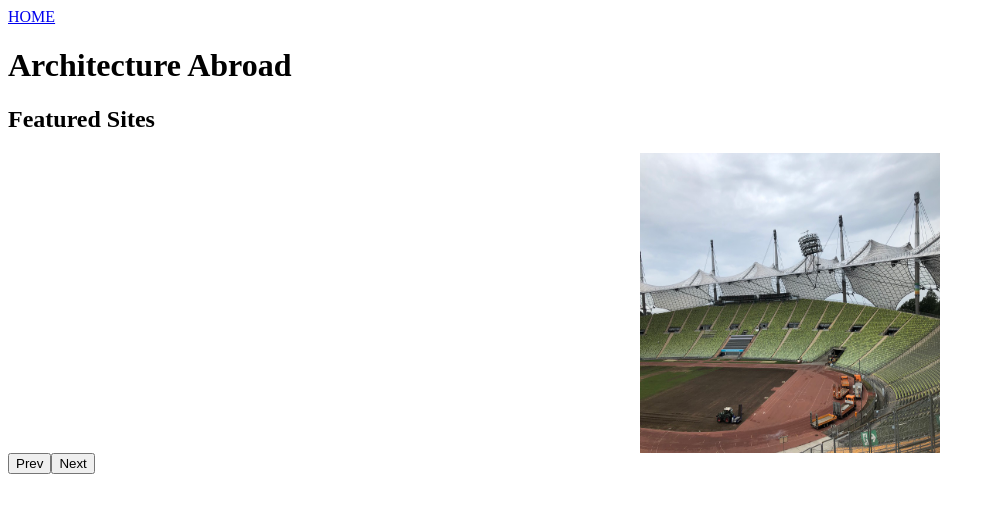
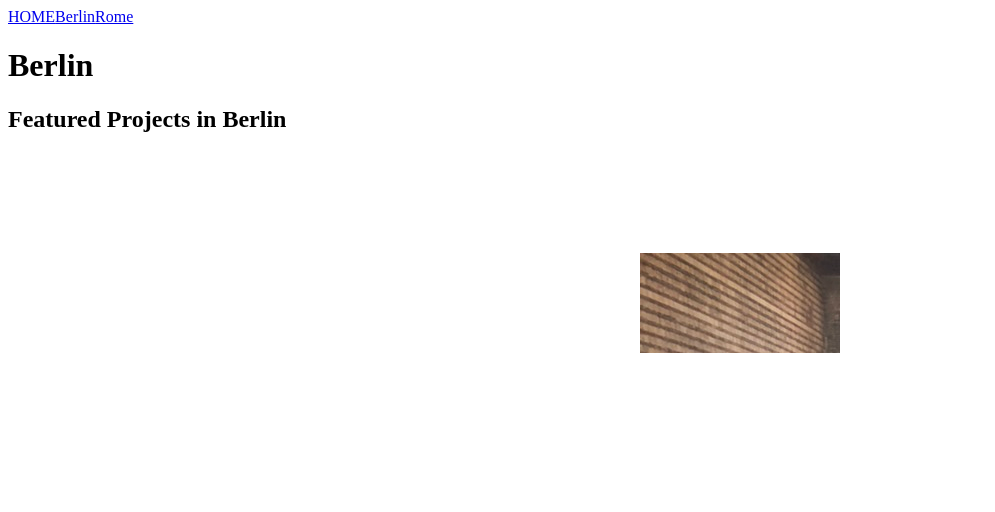
Before and after one commit to ijaftergut/architecture, a React (Vite) app: page /#/Berlin in a window 1280 px wide. Shown: the top 512 px of the page, without its empty margins (0-995 px from the left). Built offline with nearby package versions, Linux system fonts and the light colour scheme.

Commit message:
Began adding grouped pages based on location, played with carousel

```diff
--- a/src/App.css
+++ b/src/App.css
@@ -11,18 +11,21 @@
   }
 
   .carousel-slide {
+    position: relative;
     min-width: 100%;
-    box-sizing: border-box;
-    display: flex;
   }
 
-  .image{
-    height: auto;
-    display: block;
-    width: 300px;
-    height: 300px;
-
-  }
   .span{
     width: 34%;
   }
+  .button{
+    color: none;
+    border: none;
+    z-index: -1;
+    width: 50%;
+    height: 50%;
+  }
+button{
+  border-color: none;
+  background-color: white;
+}
--- a/src/App.jsx
+++ b/src/App.jsx
@@ -1,16 +1,26 @@
 
 import { Link, Routes, Route } from 'react-router-dom';
 import Home from './Home';
+import Berlin from './Berlin';
+import Rome from './Rome';
 function App() {
   return (
     <div className="app">
       <nav className='all'>
             <Link to='/Home'>HOME</Link>
+            <Link to='/Berlin'>Berlin</Link>
+            <Link to='/Rome'>Rome</Link>
             </nav>
             <main className='all'>
             <Routes>
-              <Route path='/*' element={
+            <Route path='/*' element={
                 <Home
+              />}/>
+              <Route path='/Berlin' element={
+                <Berlin
+              />}/>
+              <Route path='/Rome' element={
+                <Rome
               />}/>
             </Routes>
             </main>
--- /dev/null
+++ b/src/Berlin.jsx
@@ -0,0 +1,54 @@
+
+import { useState, useEffect } from 'react'
+import './App.css';
+
+
+function Berlin() {
+    const [currentIndex, setCurrentIndex] = useState(0);
+    const berlinImages = ['./JudiscesMuseumBerlin.png', './NeuseMuseumBerlin.png', 'Berlin.png' ];
+
+    useEffect(() => {
+        const intervalId = setInterval(() => {
+          setCurrentIndex((prevIndex) => (prevIndex + 1) % berlinImages.length);
+        }, 5000);
+        return () => clearInterval(intervalId);
+      }, [berlinImages]);
+
+      const showSlide = (index) => {
+        const translateValue = -index * 100 + '%';
+        return { transform: `translateX(${translateValue})` };
+      };
+
+      const nextSlide = () => {
+        setCurrentIndex((prevIndex) => (prevIndex + 1) % berlinImages.length);
+      };
+
+      const prevSlide = () => {
+        setCurrentIndex((prevIndex) => (prevIndex - 1 + berlinImages.length) % berlinImages.length);
+      };
+      var sectionStyle = {
+        backgroundImage: { berlinImages }
+      };
+    return (
+      <>
+        <h1>Berlin</h1>
+          <section>
+          <h2>Featured Projects in Berlin</h2>
+          <div className="project-showcase">
+            <div className="carousel-container" style={showSlide(currentIndex)}>
+
+              {berlinImages.map((image, index) => (
+                <div key={index} className="carousel-slide">
+                  <section style={ { backgroundImage: "url(/"+image+")", height: "200px", width: "200px" } }>
+                  <button className="button" onClick={prevSlide}></button>
+                   <button  className="button" onClick={nextSlide}></button>
+                   </section>                </div>
+              ))}
+            </div>
+          </div>
+        </section>
+        </>
+    )
+  }
+
+  export default Berlin
--- /dev/null
+++ b/src/Rome.jsx
@@ -0,0 +1,53 @@
+
+import { useState, useEffect } from 'react'
+import './App.css';
+
+
+function Rome() {
+    const [currentIndex, setCurrentIndex] = useState(0);
+    const romeImages = ['./RomeColiseum.png' ,'PantheonRome.png'];
+
+    useEffect(() => {
+        const intervalId = setInterval(() => {
+          setCurrentIndex((prevIndex) => (prevIndex + 1) % romeImages.length);
+        }, 5000);
+        return () => clearInterval(intervalId);
+      }, [romeImages]);
+
+      const showSlide = (index) => {
+        const translateValue = -index * 100 + '%';
+        return { transform: `translateX(${translateValue})` };
+      };
+
+      const nextSlide = () => {
+        setCurrentIndex((prevIndex) => (prevIndex + 1) % romeImages.length);
+      };
+
+      const prevSlide = () => {
+        setCurrentIndex((prevIndex) => (prevIndex - 1 + romeImages.length) % romeImages.length);
+      };
+      var sectionStyle = {
+        backgroundImage: { romeImages }
+      };
+    return (
+      <>
+        <h1>Rome</h1>
+          <section>
+          <h2>Featured Projects in Berlin</h2>
+          <div className="project-showcase">
+            <div className="carousel-container" style={showSlide(currentIndex)}>
+              {romeImages.map((image, index) => (
+                <div key={index} className="carousel-slide">
+                  <img className='image' src={image} alt={`Project ${index + 1}`} />
+                </div>
+              ))}
+            </div>
+          </div>
+          <button onClick={prevSlide}>Prev</button>
+          <button onClick={nextSlide}>Next</button>
+        </section>
+        </>
+    )
+  }
+
+  export default Rome
```
